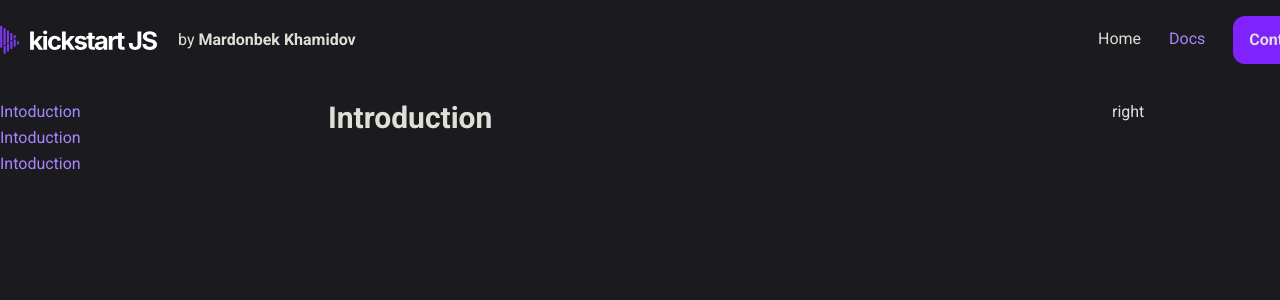
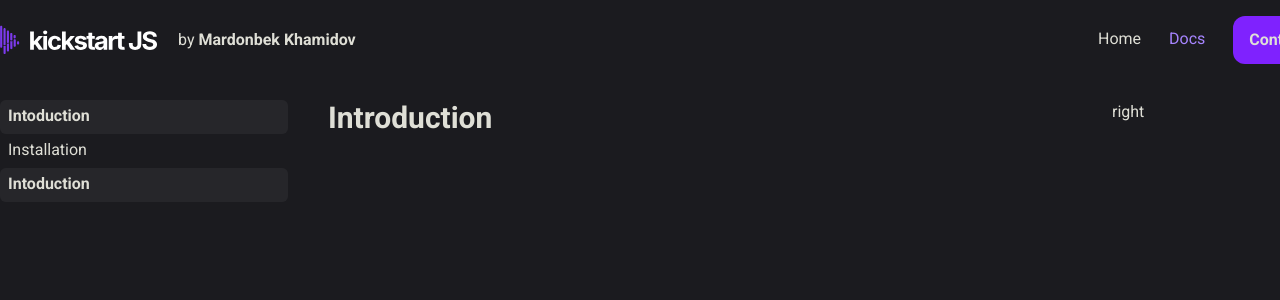
Before and after one commit to silvante/kickstart_js_share, a Next.js app in the folder kickstart_client/: page /docs in a window 1280 px wide. Shown: the top 300 px of the page. Built offline with nearby package versions, Linux system fonts and the light colour scheme.

Commit message:
aside link

```diff
--- a/kickstart_client/app/(global_components)/NavLink.tsx
+++ b/kickstart_client/app/(global_components)/NavLink.tsx
@@ -17,7 +17,7 @@ export default function NavLink({ href, children }: Props) {
     <Link
       className={clsx(
         "flex transition-alltransition-all border-b-2 border-transparent font-medium",
-        isActive && "flec text-violet-400 transition-all"
+        isActive && "flex text-violet-400 transition-all"
       )}
       href={href}
     >
--- a/kickstart_client/app/docs/(components)/AsideLink.tsx
+++ b/kickstart_client/app/docs/(components)/AsideLink.tsx
@@ -16,8 +16,8 @@ export default function AsideLink({ href, children }: Props) {
   return (
     <Link
       className={clsx(
-        "flex transition-alltransition-all border-b-2 border-transparent font-medium",
-        isActive && "flec text-violet-400 transition-all"
+        "flex transition-alltransition-all border-b-2 border-transparent font-medium py-1 px-2 rounded-md",
+        isActive && "font-semibold bg-white/5"
       )}
       href={href}
     >
--- a/kickstart_client/app/docs/(components)/LeftSidebar.tsx
+++ b/kickstart_client/app/docs/(components)/LeftSidebar.tsx
@@ -5,7 +5,7 @@ export default function LeftSidebar() {
   return (
     <aside className="w-72">
       <AsideLink href="/docs">Intoduction</AsideLink>
-      <AsideLink href="/docs">Intoduction</AsideLink>
+      <AsideLink href="/docs/installation">Installation</AsideLink>
       <AsideLink href="/docs">Intoduction</AsideLink>
     </aside>
   );
--- /dev/null
+++ b/kickstart_client/app/docs/installation/page.tsx
@@ -0,0 +1,9 @@
+import Title from "../(components)/(plain_text)/Title";
+
+export default function Installation() {
+  return (
+    <div className="w-full">
+      <Title>Installation</Title>
+    </div>
+  );
+}
```
